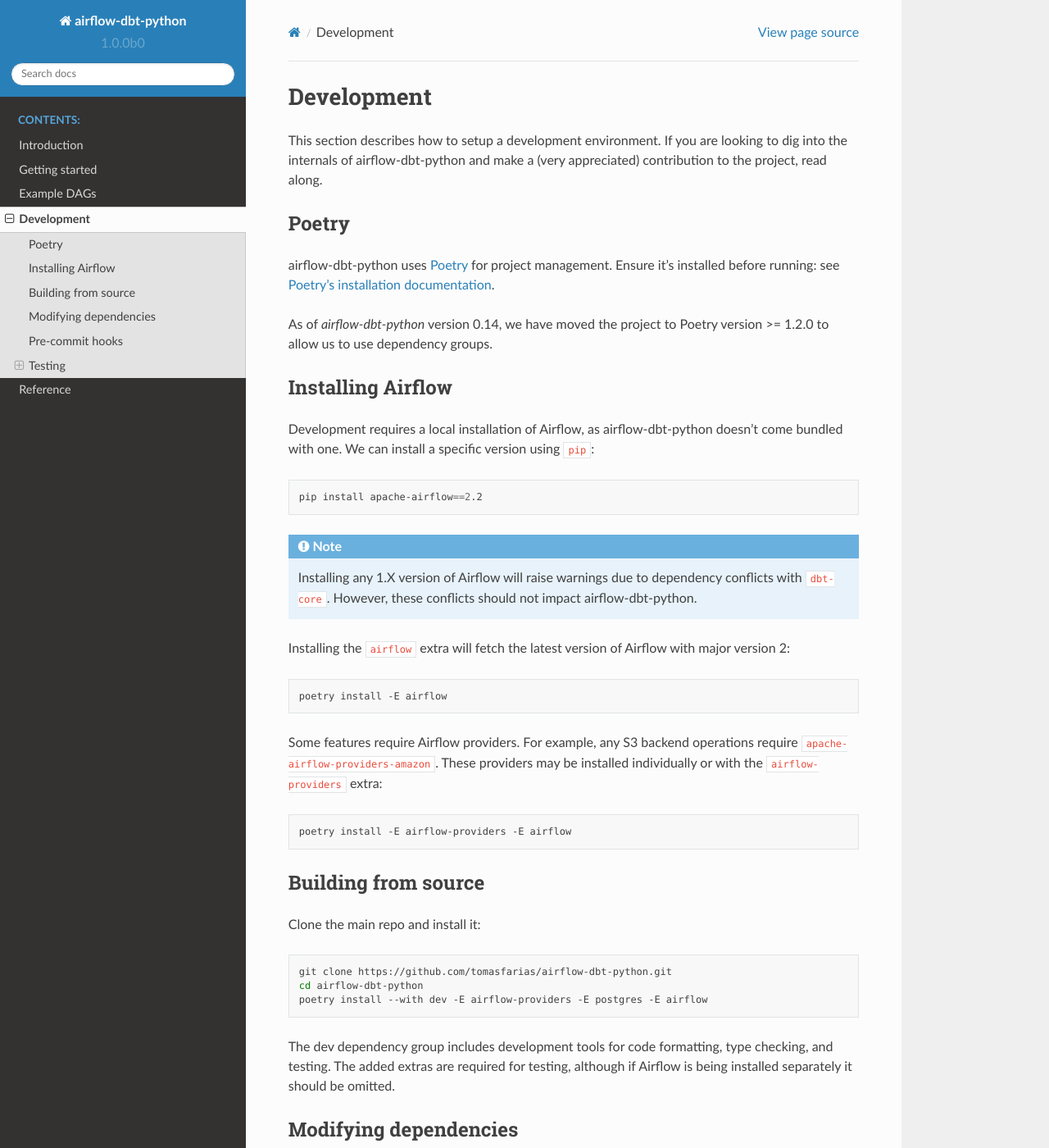
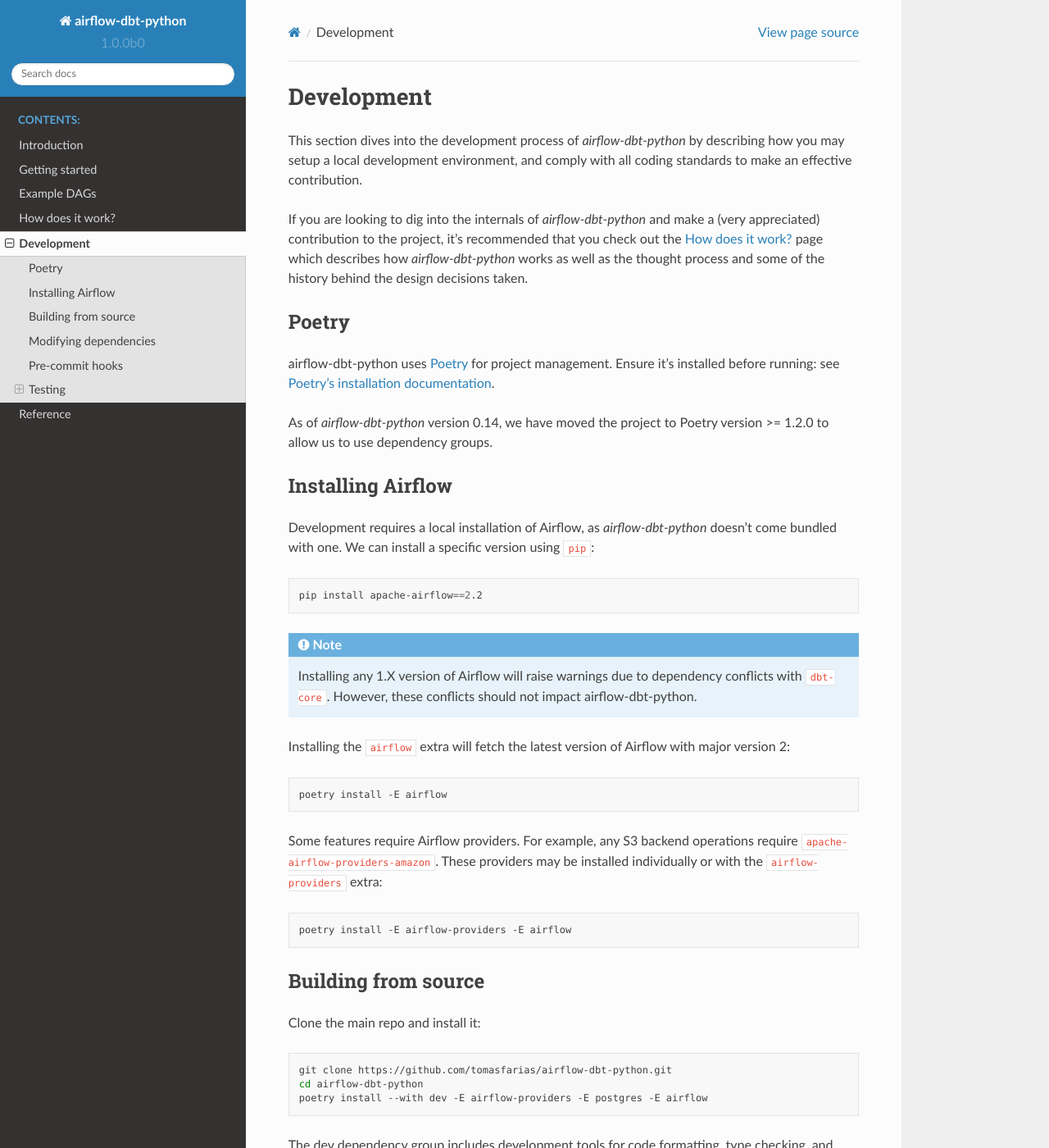
Before and after one commit to tomasfarias/airflow-dbt-python, a Sphinx documentation site: the page built from docs/development.rst, in a window 1280 px wide and 1400 px high. Shown: the whole window at 82% size. Built offline with Sphinx 7.4.7 and the Read the Docs theme 2.0.0, drawn with Linux system fonts in a browser that asks for light colours; a style sheet for code colours, icons or effects is not loaded.

Commit message:
docs: Initial documentation work on how does it work

```diff
--- a/docs/conf.py
+++ b/docs/conf.py
@@ -38,6 +38,7 @@
     "sphinx.ext.githubpages",
     "sphinx.ext.viewcode",
     "sphinx_copybutton",
+    "sphinx.ext.graphviz",
 ]
 
 # Add any paths that contain templates here, relative to this directory.
@@ -48,6 +49,7 @@
 # This pattern also affects html_static_path and html_extra_path.
 exclude_patterns = ["_build", "Thumbs.db", ".DS_Store"]
 
+graphviz_output_format = "svg"
 
 # -- Options for HTML output -------------------------------------------------
 
--- a/docs/development.rst
+++ b/docs/development.rst
@@ -3,7 +3,9 @@
 Development
 ===========
 
-This section describes how to setup a development environment. If you are looking to dig into the internals of airflow-dbt-python and make a (very appreciated) contribution to the project, read along.
+This section dives into the development process of *airflow-dbt-python* by describing how you may setup a local development environment, and comply with all coding standards to make an effective contribution.
+
+If you are looking to dig into the internals of *airflow-dbt-python* and make a (very appreciated) contribution to the project, it's recommended that you check out the :ref:`how_does_it_work` page which describes how *airflow-dbt-python* works as well as the thought process and some of the history behind the design decisions taken.
 
 Poetry
 ------
@@ -15,7 +17,7 @@
 Installing Airflow
 ------------------
 
-Development requires a local installation of Airflow, as airflow-dbt-python doesn't come bundled with one. We can install a specific version using ``pip``:
+Development requires a local installation of Airflow, as *airflow-dbt-python* doesn't come bundled with one. We can install a specific version using ``pip``:
 
 .. code-block:: shell
 
--- a/docs/index.rst
+++ b/docs/index.rst
@@ -8,7 +8,10 @@
    introduction.rst
    getting_started.rst
    example_dags.rst
+
+   how_does_it_work.rst
    development.rst
+
    reference.rst
 
 Indices and tables
--- a/docs/reference.rst
+++ b/docs/reference.rst
@@ -6,4 +6,4 @@
 
    reference/hooks.rst
    reference/operators.rst
-   reference/backends.rst
+   reference/utils.rst
--- /dev/null
+++ b/docs/reference/utils.rst
@@ -0,0 +1,5 @@
+airflow_dbt_python.utils
+========================
+
+.. automodule:: airflow_dbt_python.utils
+   :members:
```
Also changed, not shown: docs/how_does_it_work.rst (added, +54 -0 lines), docs/reference/backends.rst (deleted, +0 -11 lines), docs/reference/hooks.rst (+30 -0 lines), 3 other files.
